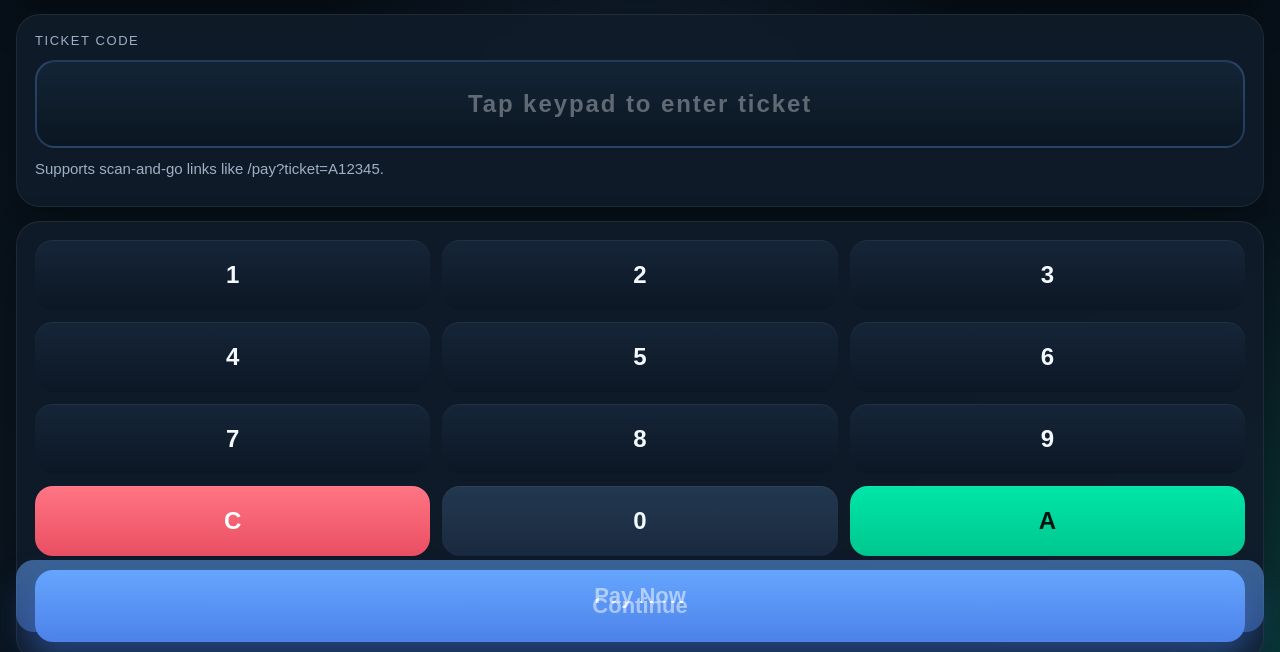
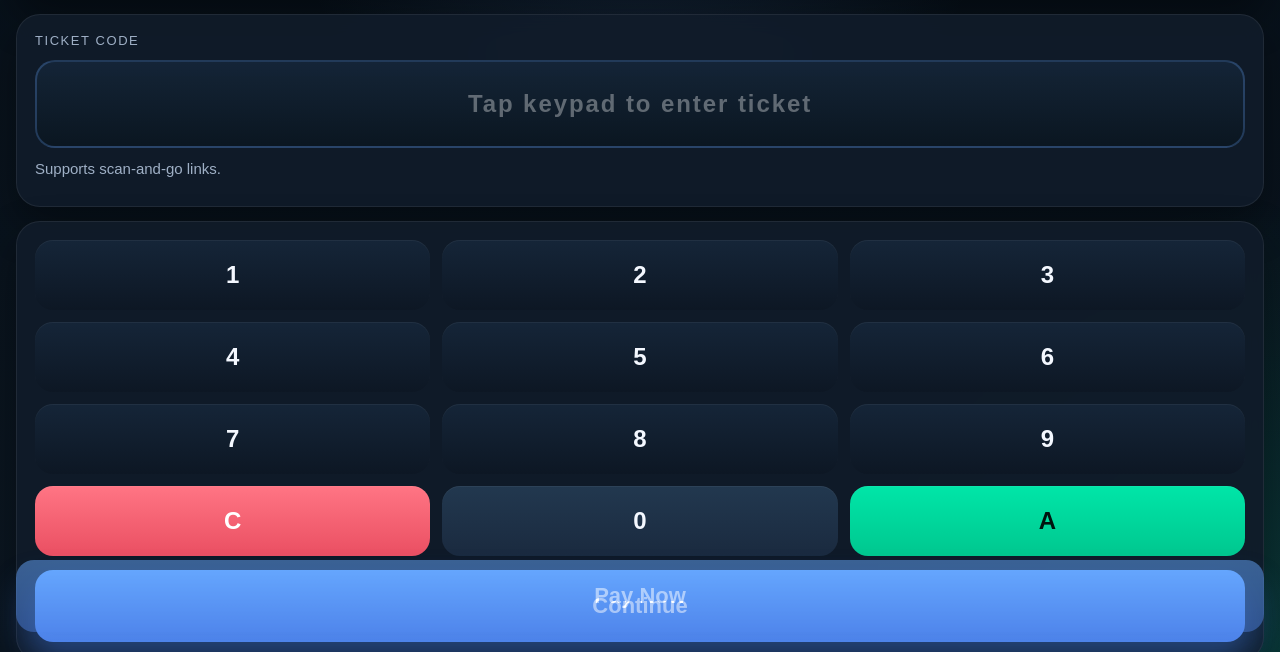
Before and after one commit to BennyGaming635/licenseportal, a Flask app: page /mobile/pay in a window 1280 px wide. Shown: the part 148-800 px from the top of the page. Run offline with Flask 3, Linux system fonts and the light colour scheme.

Commit message:
change desc 2

```diff
--- a/licenseportal/templates/mobile_pay.html
+++ b/licenseportal/templates/mobile_pay.html
@@ -276,7 +276,7 @@
             <div class="ticket-label">Ticket Code</div>
             <input id="ticket-code" class="hidden-input" type="text" inputmode="text" autocomplete="off" autocapitalize="characters" spellcheck="false">
             <div id="ticket-display" class="ticket-display placeholder">Tap keypad to enter ticket</div>
-            <div id="status" class="status">Supports scan-and-go links like /pay?ticket=A12345.</div>
+            <div id="status" class="status">Supports scan-and-go links.</div>
         </div>
 
         <div id="entry-panel" class="panel" style="display:flex; flex-direction:column; gap:14px;">
```
